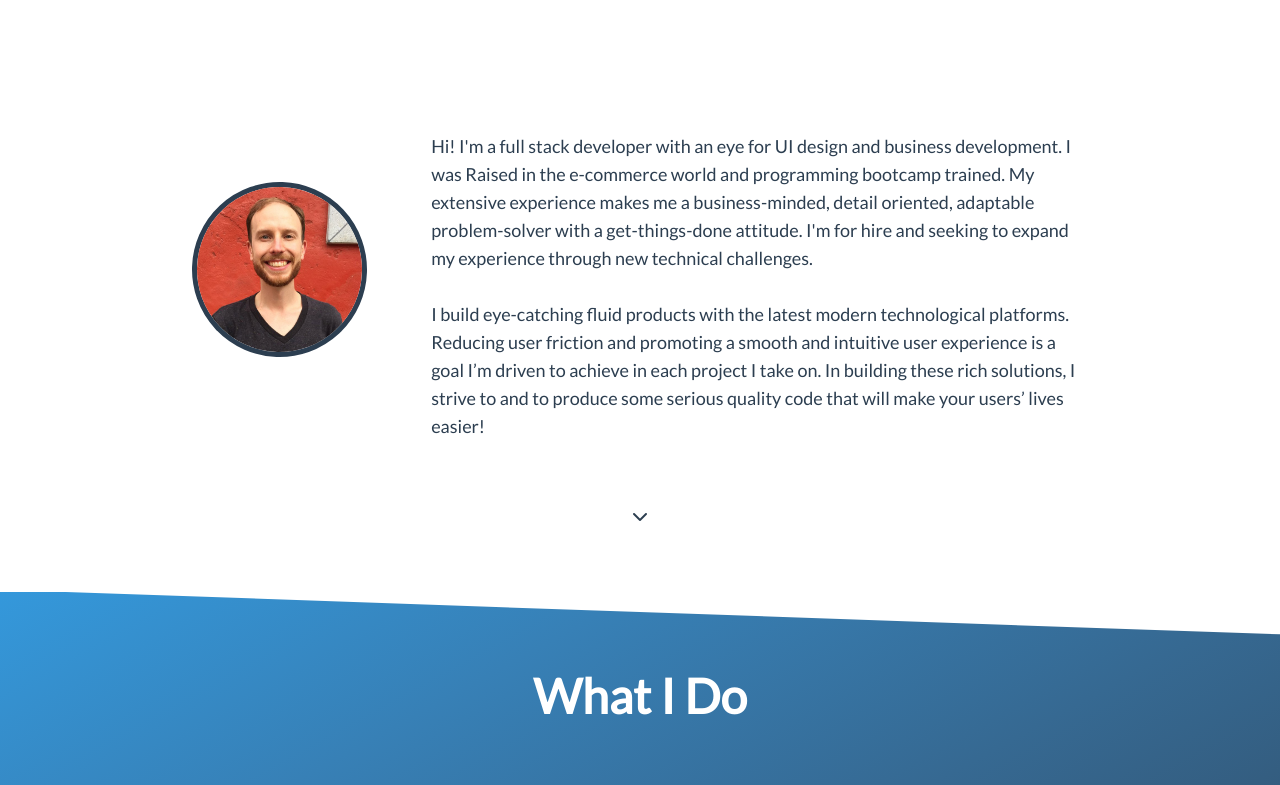
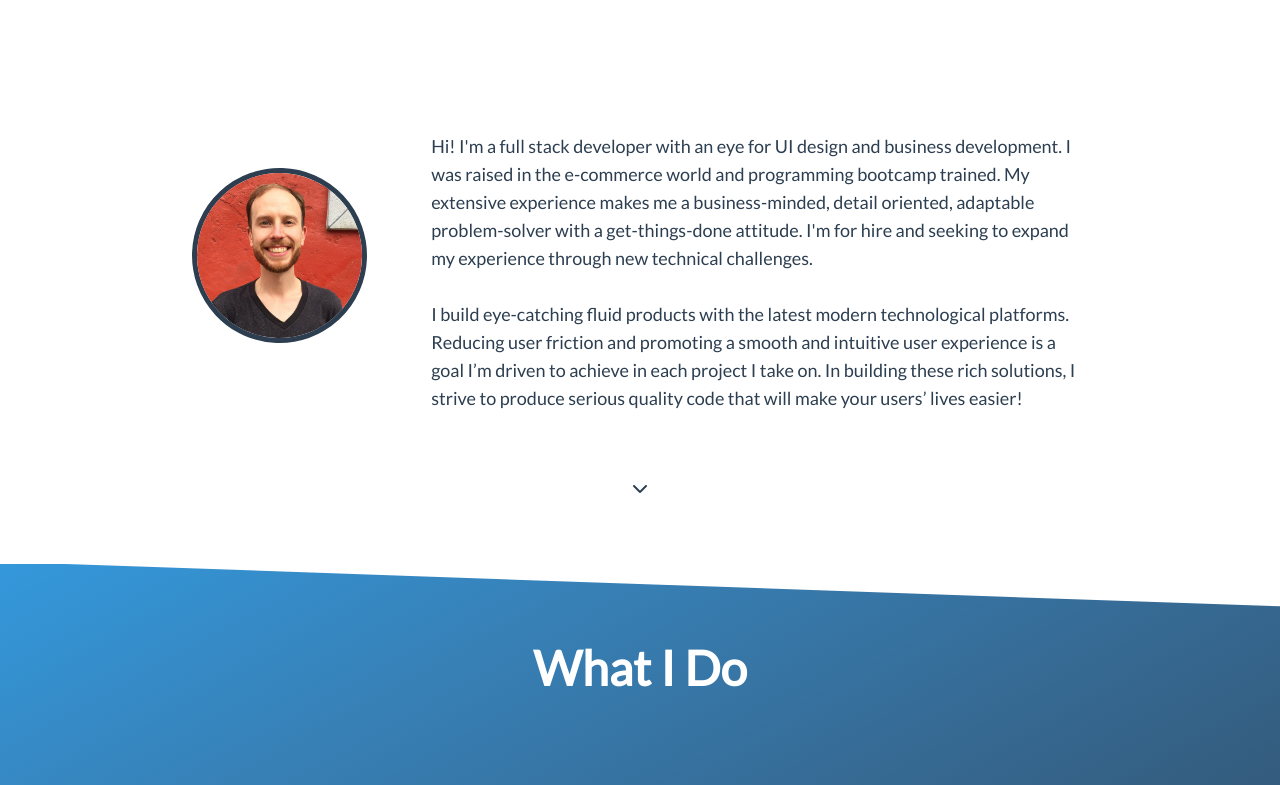
Before and after one commit to Lance-Meier/lance-meier-portfolio, a website: page index.html in a window 1280 px wide. Shown: the part 940-1725 px from the top of the page. Drawn offline with nearby package versions, Linux system fonts and the light colour scheme.

Commit message:
fix typography

```diff
--- a/index.html
+++ b/index.html
@@ -51,9 +51,9 @@
               <img class="rounded-full" src="./public/images/portrait.jpg" alt="Lance Meier">
             </div>
             <div class="md:w-3/4 mx-8 text-lg">
-              <p>Hi! I'm a full stack developer with an eye for UI design and business development. I was Raised in the e-commerce world and programming bootcamp trained. My extensive experience makes me a business-minded, detail oriented, adaptable problem-solver with a get-things-done attitude. I'm for hire and seeking to expand my experience through new technical challenges.</p>
+              <p>Hi! I'm a full stack developer with an eye for UI design and business development. I was raised in the e-commerce world and programming bootcamp trained. My extensive experience makes me a business-minded, detail oriented, adaptable problem-solver with a get-things-done attitude. I'm for hire and seeking to expand my experience through new technical challenges.</p>
               <br>
-              <p>I build eye-catching fluid products with the latest modern technological platforms. Reducing user friction and promoting a smooth and intuitive user experience is a goal I’m driven to achieve in each project I take on. In building these rich solutions, I strive to and to produce some serious quality code that will make your users’ lives easier!</p>
+              <p>I build eye-catching fluid products with the latest modern technological platforms. Reducing user friction and promoting a smooth and intuitive user experience is a goal I’m driven to achieve in each project I take on. In building these rich solutions, I strive to produce serious quality code that will make your users’ lives easier!</p>
             </div>
           </div>
           <div class="hidden md:block relative z-10 mx-auto">
@@ -82,7 +82,7 @@
               <div class="mt-8 text-center">
                 <h3 class="text-xl font-semibold">Modern Design</h3>
                 <hr class="border my-4">
-                <p>Creating eye-catching experiences your audience loves,</p>
+                <p>Creating eye-catching experiences your audience loves.</p>
               </div>
             </div>
             <div class="block lg:hidden card flex flex-col mb-16 bg-white shadow-md rounded-lg p-6 w-5/6 lg:w-1/3 mx-auto md:mx-6">
```
